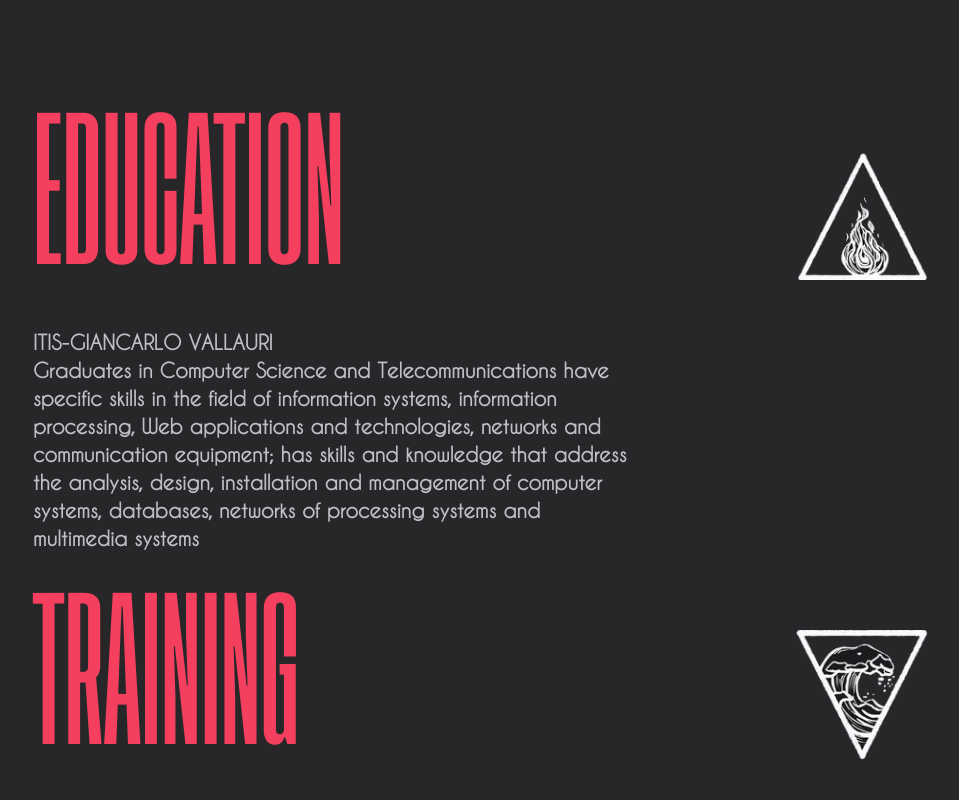
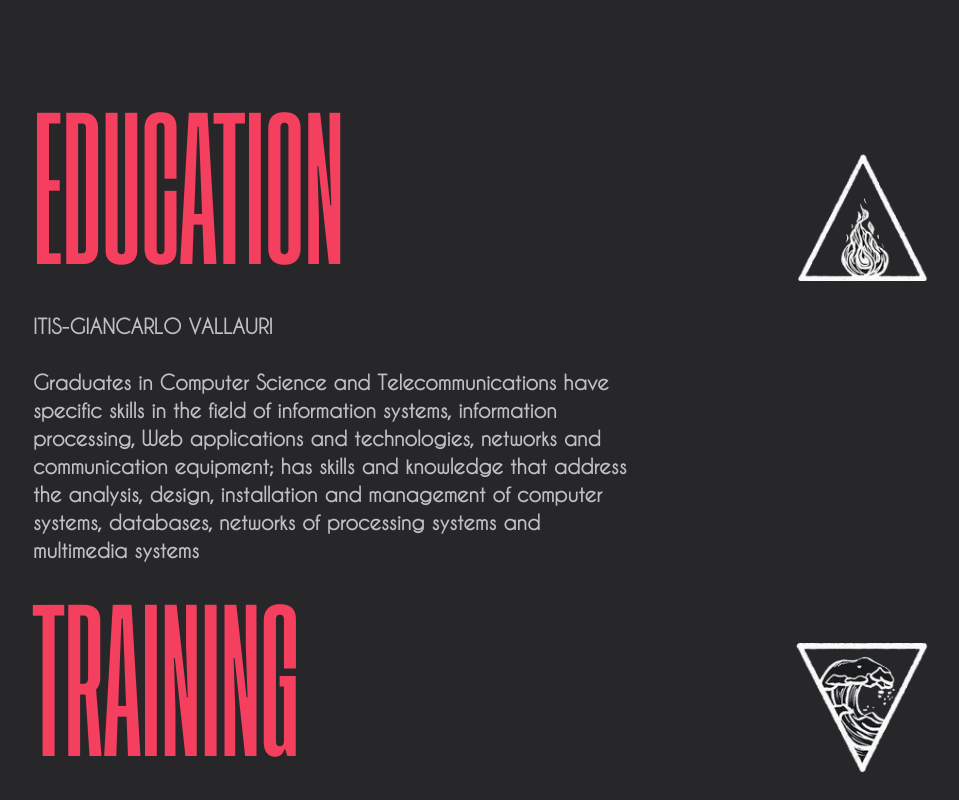
Before and after one commit to Christian-Silvestri/web, a React (Create React App) app: page / in a window 1280 px wide. Shown: the part 1740-2540 px from the top of the page, without its empty margins (159-1118 px from the left). Built offline with nearby package versions, Linux system fonts and the light colour scheme.

Commit message:
beta test 0.1

```diff
--- a/src/component/About.js
+++ b/src/component/About.js
@@ -18,7 +18,7 @@ function About() {
 
 
   return (
-    <div className='flex flex-col gap-48'>
+    <div className='pt-8 flex flex-col gap-48'>
       <InfoCard
         title={'about me'}
         para={`My name is Christian Silvestri, I'm a Junior Full-Stack developer based in Rome.
@@ -68,13 +68,13 @@ function About() {
 function InfoCard(props) {
   return (
     <div className='px-4 lg:px-12 xl:px-48 2xl:px-72 '>
-      <div className='flex justify-between w-full h-full items-end'>
-        <h1 className='text-9xl lg:text-9xl xl:text-10xl 2xl:text-11xl w-min'>{props.title}</h1>
+      <div className='flex justify-between w-full h-full items-center'>
+        <h1 className='pb-8 2xl:pb-14 text-9xl lg:text-9xl xl:text-10xl 2xl:text-11xl w-min'>{props.title}</h1>
         <img src={props.logo} alt='' className='max-h-[100px] lg:max-h-[100px] xl:max-h-[130px] 2xl:min-h-[200px]' />
       </div>
-      <div className='py-12 lg:w-2/3'>
+      <div className='pb-12  lg:w-2/3'>
         <p className='text-xl 2xl:text-2xl'>
-          {props.subTitle}<br />{props.para}
+          <div className=''>{props.subTitle}</div><br />{props.para}
         </p>
       </div>
     </div>
```
Also changed, not shown: src/index.css (line endings or trailing spaces).
